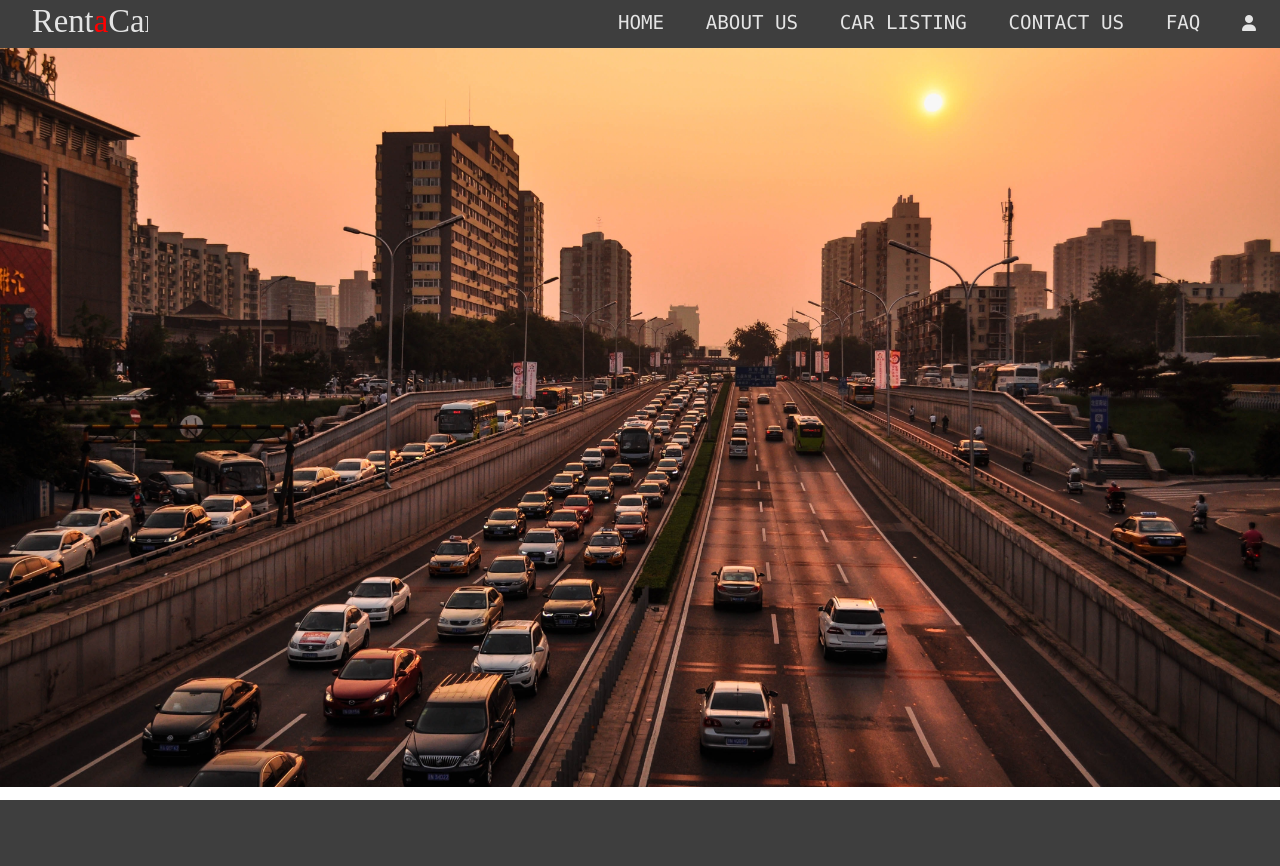
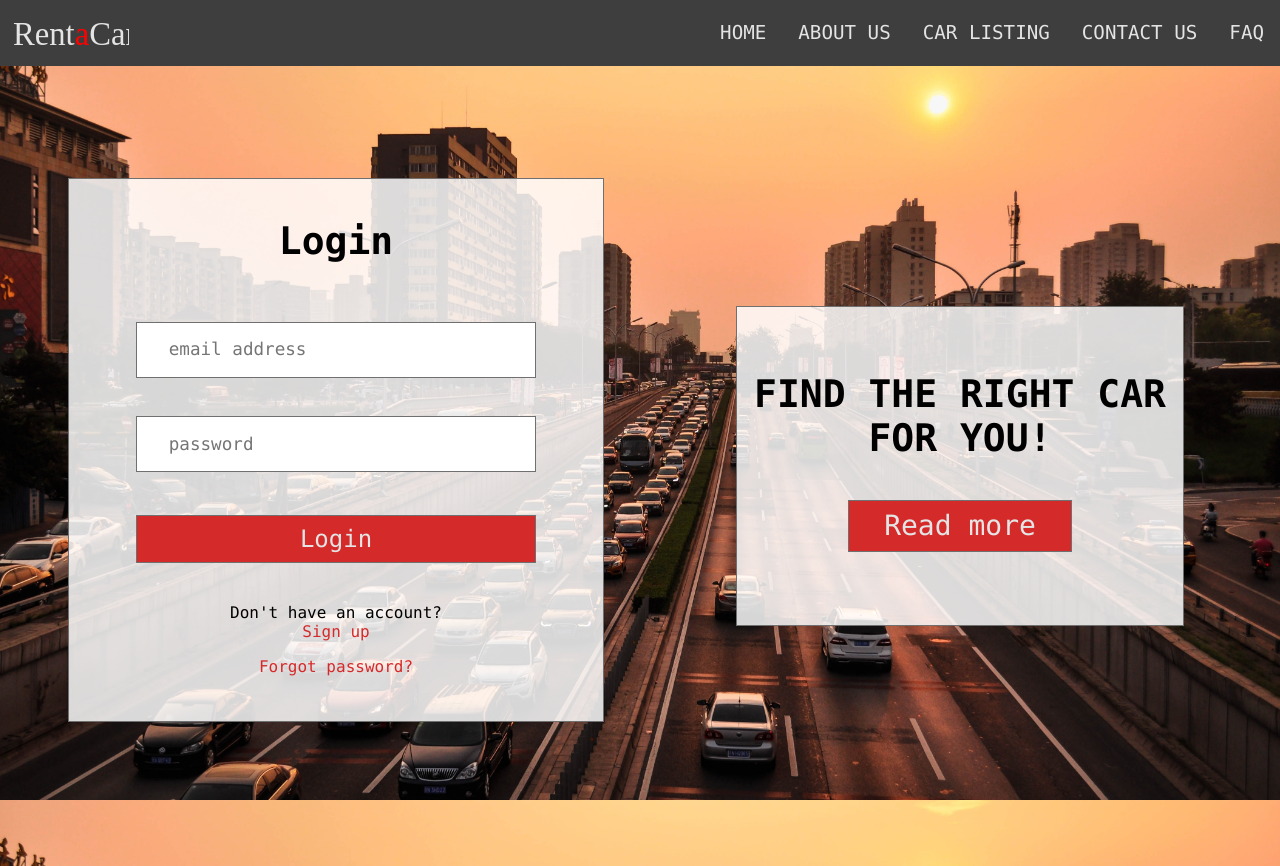
Before and after one commit to Sammatouh/WdPAI-RentaCar-Projekt, a PHP site: page /public/views/login.html in a window 1280 px wide. Before the commit the page ends 800 px from the top, so only its background shows below. Run offline with PHP 8.4, Linux system fonts and the light colour scheme; some libraries are stand-ins or nearby versions.

Commit message:
Modified login page and added register page

```diff
--- a/public/css/style.css
+++ b/public/css/style.css
@@ -1,62 +1,289 @@
-body {
+* {
+    box-sizing: border-box;
+}
+
+body, html {
+    height: 100%;
     margin: 0;
+    padding: 0;
+    font-family: Consolas, monaco, monospace;
     background-image: url("../img/heero_background.jpg");
+    background-attachment: fixed;
+    background-position: center;
+    background-repeat: no-repeat;
     background-size: cover;
-    background-repeat: no-repeat;
-    background-attachment: scroll;
+}
+
+.navbar {
+    display: flex;
+    position: relative;
+    justify-content: space-between;
+    align-items: center;
+    background-color: #3E3E3E;
+    color: #E4E4E4;
+}
+
+.navbar > img {
+    height: 2.5rem;
+    margin: 0.8rem;
+}
+
+.navbar-links {
+    height: 100%;
+}
+
+.navbar-links ul {
+    display: flex;
+    margin: 0;
+    padding: 0;
+}
+
+.navbar-links li {
+    list-style: none;
+    font-size: 1.2rem;
+}
+
+.navbar-links li a {
+    display: block;
+    text-decoration: none;
+    color: #E4E4E4;
+    padding: 1rem;
+}
+
+.navbar-links li:hover {
+    background-color: #D52A2A;
+}
+
+.toggle-button {
+    position: absolute;
+    top: 1.4rem;
+    right: 1rem;
+    display: none;
+    flex-direction: column;
+    justify-content: space-between;
+    width: 30px;
+    height: 21px;
+}
+
+.toggle-button .bar {
+    height: 3px;
+    width: 100%;
+    background-color: #E4E4E4;
+    border-radius: 10px;
+}
+
+.container {
+    width: 100%;
+    height: 100%;
+    display: flex;
+    flex-direction: row;
+    justify-content: center;
+    align-items: center;
+}
+
+.login-box {
+    width: 50%;
+    height: 100%;
+    display: flex;
+    justify-content: center;
+    align-items: center;
+}
+
+.info-box {
+    width: 50%;
+    height: 100%;
+    display: flex;
+    justify-content: center;
+    align-items: center;
+}
+
+.heading {
+    font-size: 2.375em;
+    font-weight: bold;
+}
+
+.login-container {
+    background: rgba(255, 255, 255, 0.84) 0% 0% no-repeat padding-box;
+    border: 1px solid #707070;
+    width: 33.5rem;
+    height: 34rem;
+    padding-top: 1.5rem;
+    margin: 0 0 2rem 2rem;
+
+    display: flex;
+    flex-direction: column;
+    justify-content: flex-start;
+    align-items: center;
+}
+
+form {
+    width: 100%;
+    padding-top: 1.5rem;
+    display: flex;
+    flex-direction: column;
+    justify-content: center;
+    align-items: center;
+}
+
+input {
+    width: 75%;
+    height: 3.5rem;
+    border: 1px solid #707070;
+    margin: 1.2rem;
+}
+
+input,
+input::-webkit-input-placeholder {
+    font-size: 1.1rem;
+    padding-left: 1rem;
+}
+
+input::placeholder {
     font-family: Consolas, monaco, monospace;
 }
 
-header {
-    background: #3E3E3E;
-    height: 3em;
+button {
+    font-family: Consolas, monaco, monospace;
+    background: #D52A2A 0% 0% no-repeat padding-box;
+    border: 1px solid #707070;
+    color: #E4E4E4;
+    margin: 1.5rem;
 }
 
-header::after {
-    content: '';
-    display: table;
-    clear: both;
+button.login {
+    width: 75%;
+    font-size: 1.5rem;
+    line-height: 2.75rem;
 }
 
-
-.container > img {
-    height: 2.5em;
+button.rd-more {
+    width: 14rem;
+    line-height: 3rem;
+    font-size: 1.75rem;
 }
 
-.logo {
-    float: left;
-    padding-left: 2em;
+p {
+    text-align: center;
+    margin: 1rem;
 }
 
-nav {
-    float: right;
-    padding-top: 0.7em;
-    padding-right: 1.5em;
-}
-
-nav ul {
-    margin: 0;
-    padding: 0;
-    list-style: none;
-}
-
-nav li {
-    display: inline-block;
-    margin-left: 2em;
-    color: #E4E4E4;
-}
-
-nav a {
-    color: #E4E4E4;
+a {
     text-decoration: none;
-    font-size: 1.2em;
-}
-
-nav a:hover {
     color: #D52A2A;
 }
 
-nav i:hover {
-    color: #D52A2A;
-    cursor: pointer;
+.read-more {
+    background: rgba(255, 255, 255, 0.84) 0% 0% no-repeat padding-box;
+    border: 1px solid #707070;
+    width: 70%;
+    height: 40%;
+
+    display: flex;
+    flex-direction: column;
+    justify-content: center;
+    align-items: center;
 }
+
+.register {
+    background: rgba(255, 255, 255, 0.84) 0% 0% no-repeat padding-box;
+    border: 1px solid #707070;
+    width: 70%;
+}
+
+.checkbox-container {
+    width: 70%;
+    height: 3rem;
+    display: flex;
+    flex-direction: row;
+    justify-content: center;
+    align-items: center;
+}
+
+.checkbox {
+    width: 30px;
+    height: 30px;
+    vertical-align: middle;
+    margin: 0 10px 0 0;
+}
+
+label {
+    font-size: 1rem;
+}
+
+button.signup {
+    margin: 0.2rem;
+    font-size: 1.5rem;
+    width: 23rem;
+    line-height: 2.75rem;
+}
+
+@media (max-width: 700px) {
+    .navbar {
+        flex-direction: column;
+        align-items: flex-start;
+    }
+
+    .toggle-button {
+        display: flex;
+    }
+
+    .navbar-links {
+        display: none;
+        width: 100%;
+    }
+
+    .navbar-links ul {
+        width: 100%;
+        flex-direction: column;
+    }
+
+    .navbar-links ul li {
+        text-align: center;
+    }
+
+    .navbar-links ul li a {
+        padding: .5rem 1rem;
+    }
+
+    .navbar-links.active {
+        display: flex;
+    }
+
+    .container {
+        flex-direction: column-reverse;
+    }
+
+    .login-box,
+    .info-box {
+        width: 100%;
+    }
+
+    .login-box {
+        margin-top: 25px;
+    }
+
+    .info-box {
+        height: 400px;
+        margin-top: 200px;
+        margin-bottom: 20px;
+    }
+
+    .login-container,
+    .read-more {
+        width: 90%;
+        margin: 0;
+    }
+
+    .read-more {
+        height: 250px;
+        margin-top: 100px;
+    }
+
+    .register {
+        width: 90%;
+    }
+
+    button.signup {
+        width: 75%;
+    }
+}
--- /dev/null
+++ b/public/js/hamburger.js
@@ -0,0 +1,6 @@
+const toggleButton = document.getElementsByClassName('toggle-button')[0]
+const navbarLinks = document.getElementsByClassName('navbar-links')[0]
+
+toggleButton.addEventListener('click', () => {
+    navbarLinks.classList.toggle('active')
+})
--- a/public/views/login.html
+++ b/public/views/login.html
@@ -1,27 +1,53 @@
 <!DOCTYPE html>
 <head>
     <link rel="stylesheet" type="text/css" href="../css/style.css">
-    <script src="https://kit.fontawesome.com/4be3a0db2f.js" crossorigin="anonymous"></script>
+    <script src="../js/hamburger.js" defer></script>
+    <meta charset="UTF-8" name="viewport" content="width=device-width, initial-scale=1">
     <title>MAIN PAGE</title>
 </head>
 <body>
     <header>
-        <div class="container">
-
+        <nav class="navbar">
             <img src="../img/logo.svg" alt="logo" class="logo">
-
-            <nav>
+            <a href="#" class="toggle-button">
+                <span class="bar"></span>
+                <span class="bar"></span>
+                <span class="bar"></span>
+            </a>
+            <div class="navbar-links">
                 <ul>
-                    <li><a href="#">HOME</a></li>
+                    <li><a href="login.html">HOME</a></li>
                     <li><a href="#">ABOUT US</a></li>
                     <li><a href="#">CAR LISTING</a></li>
                     <li><a href="#">CONTACT US</a></li>
                     <li><a href="#">FAQ</a></li>
-                    <li>
-                        <i class="fas fa-user"></i>
-                    </li>
                 </ul>
-            </nav>
+            </div>
+        </nav>
+    </header>
+
+    <div class="container">
+        <div class="login-box">
+            <div class="login-container">
+                <p class="heading">Login</p>
+                <form>
+                    <input name="email" type="text" placeholder="email address">
+                    <input name="password" type="password" placeholder="password">
+                    <button class="login">Login</button>
+                </form>
+                <p>Don't have an account?<br>
+                    <a class="link" href="register.html">Sign up</a>
+                </p>
+                <a class="link" href="#">Forgot password?</a>
+            </div>
         </div>
-    </header>
+        <div class="info-box">
+            <div class="read-more">
+                <p class="heading">FIND THE RIGHT CAR FOR YOU!</p>
+                <button class="rd-more">Read more</button>
+            </div>
+        </div>
+    </div>
+
+
 </body>
```
Also changed, not shown: public/views/register.html (+45 -4 lines).
